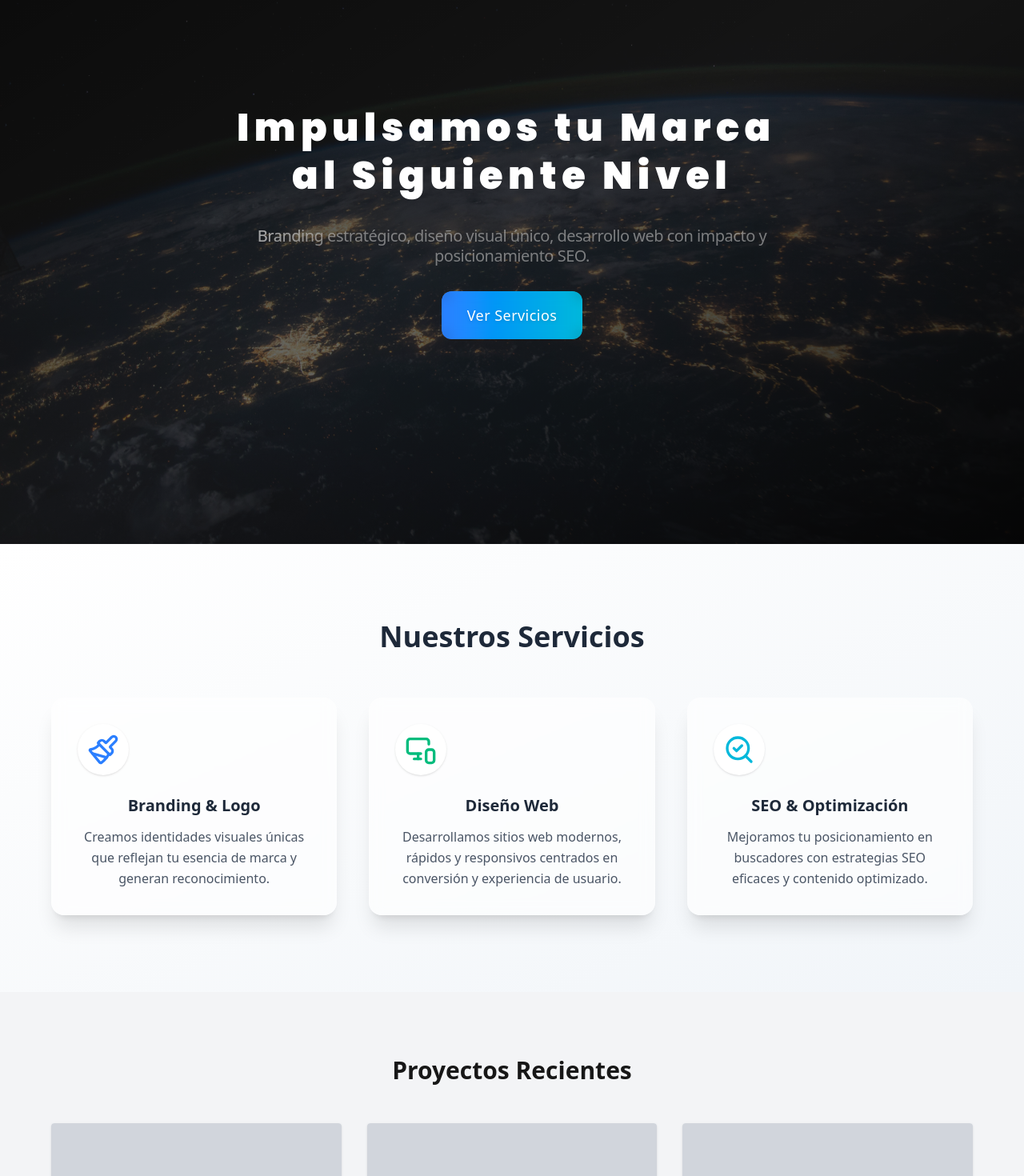
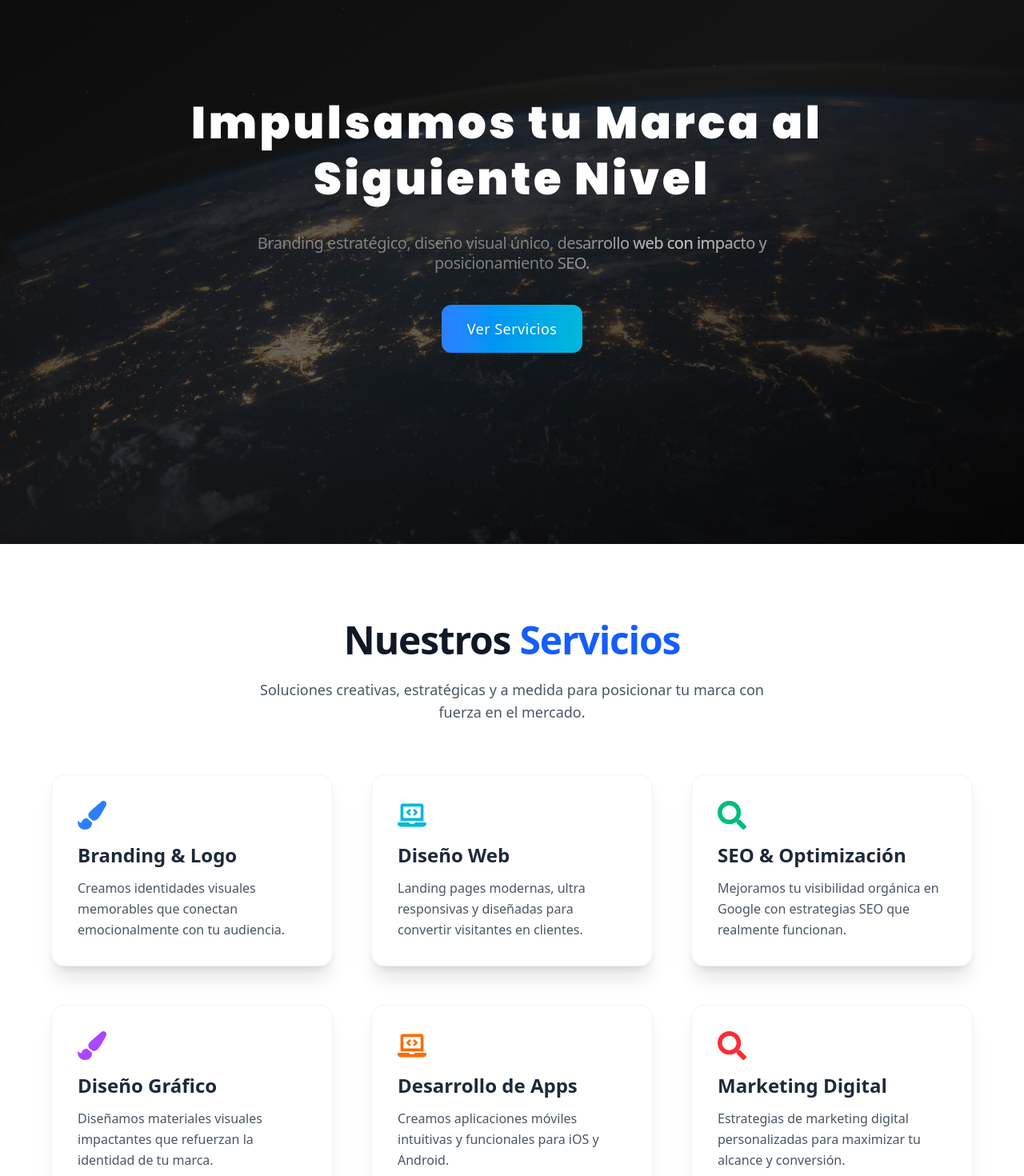
Before and after one commit to amsteradri/505-studio, a Next.js app in the folder 505studio/: page / in a window 1280 px wide. Shown: the part 120-1590 px from the top of the page at 80% size. Built offline with nearby package versions, Linux system fonts and the light colour scheme.

Commit message:
feat(final scroll done )

```diff
--- a/505studio/package.json
+++ b/505studio/package.json
@@ -18,6 +18,8 @@
     "next-sitemap": "^4.2.3",
     "react": "^18.3.1",
     "react-dom": "^18.3.1",
+    "react-icons": "^5.5.0",
+    "react-scroll": "^1.9.3",
     "shiny-text": "^1.0.1"
   },
   "devDependencies": {
--- a/505studio/src/components/Hero.tsx
+++ b/505studio/src/components/Hero.tsx
@@ -2,20 +2,26 @@
 
 import { motion } from 'framer-motion'
 import BlurText from "@/blocks/TextAnimations/BlurText/BlurText"
-import SplitText from "@/blocks/TextAnimations/SplitText/SplitText"
 import ShinyText from "@/blocks/TextAnimations/ShinyText/ShinyText"
 
+const handleAnimationComplete = () => {
+  console.log('Animation completed!')
+}
 
+const scrollToServicios = () => {
+  const section = document.getElementById('servicios');
+  if (section) {
+    section.scrollIntoView({
+      behavior: 'smooth',
+      block: 'start'
+    });
+  }
+};
 
-const handleAnimationComplete = () => {
-  console.log('Animation completed!');
-};
 
 const Hero = () => {
   return (
-    <section
-      className="relative min-h-screen flex items-center justify-center text-white text-center overflow-hidden"
-    >
+    <section className="relative min-h-screen flex items-center justify-center text-white text-center overflow-hidden">
       {/* Background con imagen + overlay */}
       <div className="absolute inset-0 z-0">
         <img
@@ -26,56 +32,60 @@ const Hero = () => {
         <div className="absolute inset-0 bg-gradient-to-br from-black/80 via-black/60 to-black/90"></div>
       </div>
 
+      {/* Contenido principal */}
       <motion.div
         initial={{ opacity: 0, y: 30 }}
         animate={{ opacity: 1, y: 0 }}
         transition={{ duration: 1 }}
-        className="z-10 px-6 max-w-3xl"
+        className="z-10 px-6 max-w-4xl"
       >
-        <h1 className="text-[12rem] md:text-[8rem] font-extrabold leading-tight tracking-tight mb-6 "
-        style={{ fontFamily: "'Poppins', sans-serif", letterSpacing: '0.05em' }}>
+        <h1
+          className="text-[3.5rem] md:text-[4.5rem] font-extrabold leading-tight tracking-tight mb-6"
+          style={{ fontFamily: "'Poppins', sans-serif", letterSpacing: '0.05em' }}
+        >
           <BlurText
             text="Impulsamos tu Marca al Siguiente Nivel"
             delay={150}
             animateBy="words"
             direction="top"
             onAnimationComplete={handleAnimationComplete}
-            className="text-[4rem] md:text-[3rem] mb-8"
+            className="text-[2.5rem] md:text-[3.5rem] mb-8"
           />
         </h1>
-        <ShinyText text="Branding estratégico, diseño visual único, desarrollo web con impacto y posicionamiento SEO." disabled={false} speed={3} className='custom-class text-xl mb-8 leading-tight tracking-tight mb-6 text-center flex flex-wrap justify-center gap-x-2 max-w-4xl mx-auto' />
 
+        <ShinyText
+          text="Branding estratégico, diseño visual único, desarrollo web con impacto y posicionamiento SEO."
+          speed={2.5}
+          className="text-xl mb-10 leading-tight tracking-tight text-center max-w-3xl mx-auto"
+        />
 
-                <a
-          href="#servicios"
-          className="relative inline-block px-8 py-4 text-lg font-semibold rounded-xl overflow-hidden group transition-all duration-300"
+        {/* Botón con borde pro y scroll suave */}
+        <button
+          onClick={scrollToServicios}
+          className="relative inline-block px-8 py-4 text-lg font-semibold rounded-xl overflow-hidden group transition-all duration-300 focus:outline-none"
         >
-          {/* Fondo animado con borde profesional */}
+          {/* Fondo animado */}
           <span
             className="absolute inset-0 rounded-xl bg-gradient-to-r from-blue-500 via-cyan-500 to-emerald-400
-                      bg-[length:200%_100%] bg-left group-hover:bg-right
-                      transition-all duration-700"
+            bg-[length:200%_100%] bg-left group-hover:bg-right
+            transition-all duration-700"
             aria-hidden="true"
           />
 
-          {/* Borde visual con efecto de glass */}
+          {/* Glow + Borde separado */}
           <span
-            className="absolute inset-0 rounded-xl ring-1 ring-white/20 backdrop-blur-sm"
+            className="absolute inset-0 rounded-xl ring-2 ring-white/40 shadow-[0_0_15px_2px_rgba(0,255,255,0.25)] group-hover:shadow-[0_0_25px_5px_rgba(0,255,255,0.4)] transition-all duration-500"
             aria-hidden="true"
           />
 
-          {/* Contenido del botón */}
-          <span className="relative text-white drop-shadow font-medium tracking-wide z-10">
+          {/* Texto */}
+          <span className="relative text-white drop-shadow-md font-medium tracking-wide z-10">
             Ver Servicios
           </span>
-        </a>
-
-
-
-
+        </button>
       </motion.div>
     </section>
-  );
-};
+  )
+}
 
-export default Hero;
+export default Hero
--- a/505studio/src/components/Servicios.tsx
+++ b/505studio/src/components/Servicios.tsx
@@ -1,63 +1,66 @@
 'use client'
 
-import { motion } from 'framer-motion'
-import { Paintbrush, MonitorSmartphone, SearchCheck } from 'lucide-react'
+import { FaPaintBrush, FaLaptopCode, FaSearch } from 'react-icons/fa'
 
-const services = [
+const servicios = [
   {
+    icon: <FaPaintBrush className="text-4xl text-blue-500 mb-4" />,
     title: 'Branding & Logo',
-    description: 'Creamos identidades visuales únicas que reflejan tu esencia de marca y generan reconocimiento.',
-    icon: <Paintbrush className="w-10 h-10 text-blue-500" />,
+    desc: 'Creamos identidades visuales memorables que conectan emocionalmente con tu audiencia.',
   },
   {
+    icon: <FaLaptopCode className="text-4xl text-cyan-500 mb-4" />,
     title: 'Diseño Web',
-    description: 'Desarrollamos sitios web modernos, rápidos y responsivos centrados en conversión y experiencia de usuario.',
-    icon: <MonitorSmartphone className="w-10 h-10 text-emerald-500" />,
+    desc: 'Landing pages modernas, ultra responsivas y diseñadas para convertir visitantes en clientes.',
   },
   {
+    icon: <FaSearch className="text-4xl text-emerald-500 mb-4" />,
     title: 'SEO & Optimización',
-    description: 'Mejoramos tu posicionamiento en buscadores con estrategias SEO eficaces y contenido optimizado.',
-    icon: <SearchCheck className="w-10 h-10 text-cyan-500" />,
+    desc: 'Mejoramos tu visibilidad orgánica en Google con estrategias SEO que realmente funcionan.',
+  },
+  {
+    icon: <FaPaintBrush className="text-4xl text-purple-500 mb-4" />,
+    title: 'Diseño Gráfico',
+    desc: 'Diseñamos materiales visuales impactantes que refuerzan la identidad de tu marca.',
+  },
+  {
+    icon: <FaLaptopCode className="text-4xl text-orange-500 mb-4" />,
+    title: 'Desarrollo de Apps',
+    desc: 'Creamos aplicaciones móviles intuitivas y funcionales para iOS y Android.',
+  },
+  {
+    icon: <FaSearch className="text-4xl text-red-500 mb-4" />,
+    title: 'Marketing Digital',
+    desc: 'Estrategias de marketing digital personalizadas para maximizar tu alcance y conversión.',
   },
 ]
 
-const Servicios = () => {
-  return (
-    <section id="servicios" className="py-24 px-6 bg-gradient-to-br from-white via-slate-50 to-slate-100">
+const Servicios = () => (
+  <section
+    id="servicios"
+    className="py-24 px-6 bg-white text-gray-900"
+  >
     <div className="max-w-6xl mx-auto text-center">
-        <motion.h2
-          initial={{ opacity: 0, y: 30 }}
-          whileInView={{ opacity: 1, y: 0 }}
-          transition={{ duration: 0.8 }}
-          viewport={{ once: true }}
-          className="text-4xl font-extrabold text-gray-800 mb-14"
+      <h2 className="text-5xl font-extrabold mb-6 tracking-tight">
+        Nuestros <span className="text-blue-600">Servicios</span>
+      </h2>
+      <p className="text-gray-600 text-lg mb-16 max-w-2xl mx-auto">
+        Soluciones creativas, estratégicas y a medida para posicionar tu marca con fuerza en el mercado.
+      </p>
+      <div className="grid md:grid-cols-3 gap-12">
+        {servicios.map(({ icon, title, desc }, i) => (
+          <div
+            key={i}
+            className="p-8 bg-white rounded-2xl shadow-xl border border-gray-100 hover:shadow-2xl transition-all duration-300 text-left hover:-translate-y-1"
           >
-          Nuestros Servicios
-        </motion.h2>
-
-        <div className="grid md:grid-cols-3 gap-10">
-          {services.map((service, index) => (
-            <motion.div
-              key={index}
-              initial={{ opacity: 0, y: 20 }}
-              whileInView={{ opacity: 1, y: 0 }}
-              transition={{ duration: 0.6, delay: index * 0.2 }}
-              viewport={{ once: true }}
-              className="group relative p-8 rounded-2xl border border-white/10 bg-white/60 backdrop-blur-sm shadow-xl hover:shadow-2xl transition-all duration-500 hover:-translate-y-1"
-            >
-              <div className="mb-6">
-                <div className="w-16 h-16 flex items-center justify-center bg-white rounded-full shadow group-hover:scale-110 transition">
-                  {service.icon}
+            {icon}
+            <h3 className="text-2xl font-semibold mb-3 text-gray-800">{title}</h3>
+            <p className="text-gray-600 leading-relaxed">{desc}</p>
           </div>
-              </div>
-              <h3 className="text-xl font-bold text-gray-800 mb-3 group-hover:text-blue-600 transition">{service.title}</h3>
-              <p className="text-gray-600 leading-relaxed">{service.description}</p>
-            </motion.div>
         ))}
       </div>
     </div>
   </section>
 )
-}
 
 export default Servicios
--- a/505studio/src/styles/globals.css
+++ b/505studio/src/styles/globals.css
@@ -31,3 +31,7 @@ body {
   font-weight: 700;
   font-style: normal;
 }
+
+html {
+  scroll-behavior: smooth;
+}
```
Also changed, not shown: 1 other file (tests, documents, lock files or other folders). Lines whose indentation alone changed are shown as unchanged.
